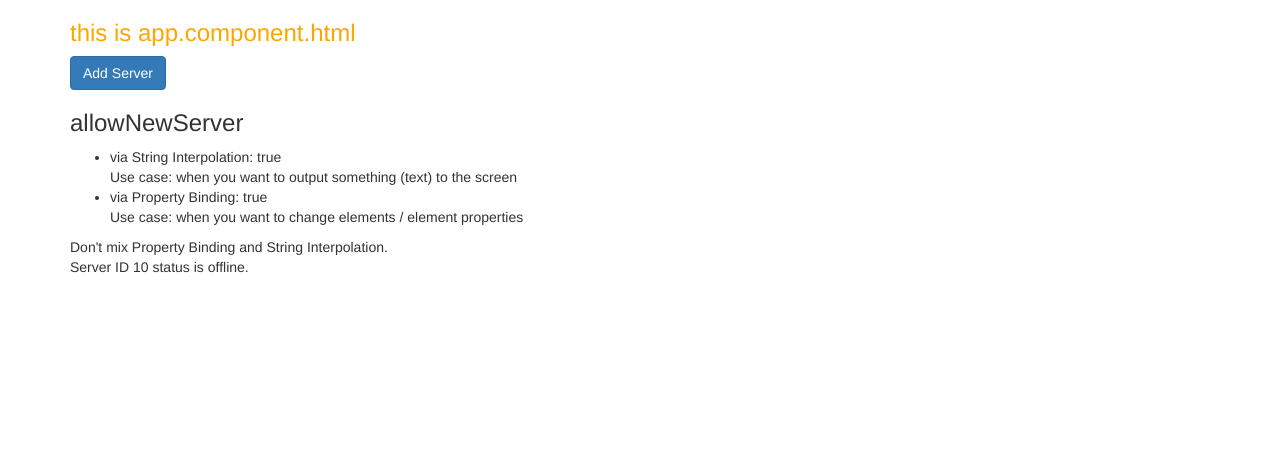
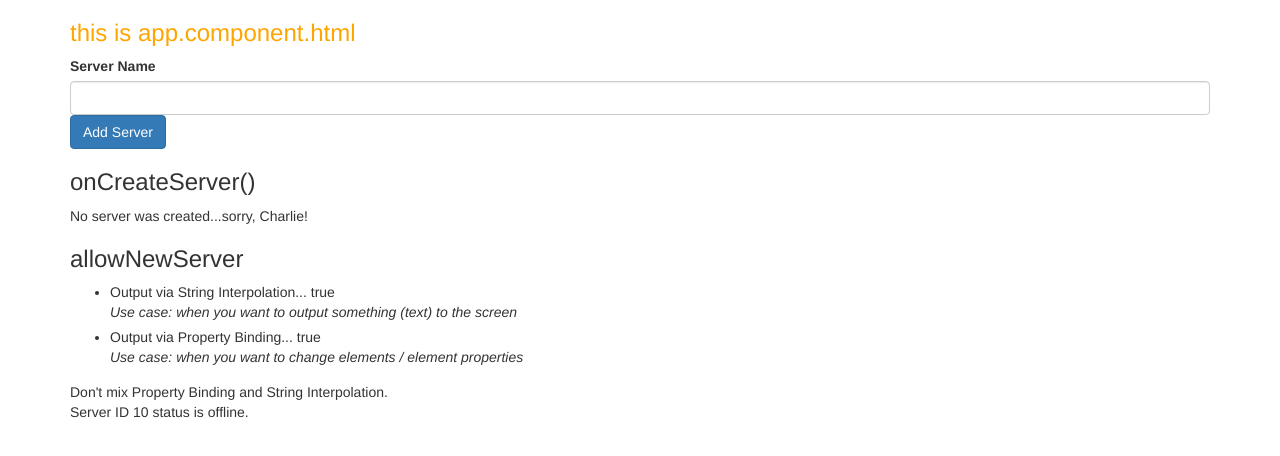
Before and after one commit to christophervigliotti/angular-complete-guide-basics, an Angular app: page / in a window 1280 px wide. Shown: the top 456 px of the page. Built offline with nearby package versions, Linux system fonts and the light colour scheme.

Commit message:
(32)...stopping at 3:39

```diff
--- a/src/app/servers/servers.component.css
+++ b/src/app/servers/servers.component.css
@@ -0,0 +1,3 @@
+li{
+    padding-bottom:5px;
+}
--- a/src/app/servers/servers.component.html
+++ b/src/app/servers/servers.component.html
@@ -1,5 +1,5 @@
 <!--
-(??) you can use (call) the same compone twice
+(??) you can use (call) the same component twice
 (because components are reusable)
 <app-server>app-server?</app-server>
 <app-server>app-server?</app-server>
@@ -7,26 +7,42 @@
 (28) square brackets indicates to angular that we are using property binding...we want to dynamically bind a property
 -->
 
+<!---
+(30)
+added >> click)="onCreateServer()"
+parenthesis indicates event binding
+-->
+<label>Server Name</label>
+<input
+    type="text"
+    class="form-control"
+    (input)="onUpdateServerName($event)"
+    data-notes="(32)"
+/>
 <button
     class="btn btn-primary"
     [disabled]="!allowNewServer"
+    (click)="onCreateServer()"
 >
     Add Server
 </button>
 
+<h3>onCreateServer()</h3>
+<p>{{serverCreationStatus}}</p>
+
 <h3>allowNewServer</h3>
 <ul>
     <li>
-        via String Interpolation:
+        Output via String Interpolation...
         <span>{{ allowNewServer }}</span>
         <br />
-        Use case: when you want to output something (text) to the screen
+        <em>Use case: when you want to output something (text) to the screen</em>
     </li>
     <li>
-        via Property Binding:
+        Output via Property Binding...
         <span [innerText]="allowNewServer"></span>
         <br />
-        Use case: when you want to change elements / element properties
+        <em>Use case: when you want to change elements / element properties</em>
     </li>
 </ul>
 
--- a/src/app/servers/servers.component.ts
+++ b/src/app/servers/servers.component.ts
@@ -21,6 +21,8 @@ import { Component, OnInit } from '@angular/core';
 export class ServersComponent implements OnInit {
   // properties
   allowNewServer = false;
+  serverCreationStatus = 'No server was created...sorry, Charlie!'; // (30)
+  serverName = '';
 
   //methods
   constructor() {
@@ -34,4 +36,15 @@ export class ServersComponent implements OnInit {
   ngOnInit(): void {
   }
 
+  // (30)
+  onCreateServer(){
+    this.serverCreationStatus = 'Server was created. Nice work, yo.';
+  }
+
+  // (32)
+  onUpdateServerName(event: any){
+    console.log(event);
+    this.serverName = (<HTMLInputElement>event.target).value;
+  }
+
 }
```
